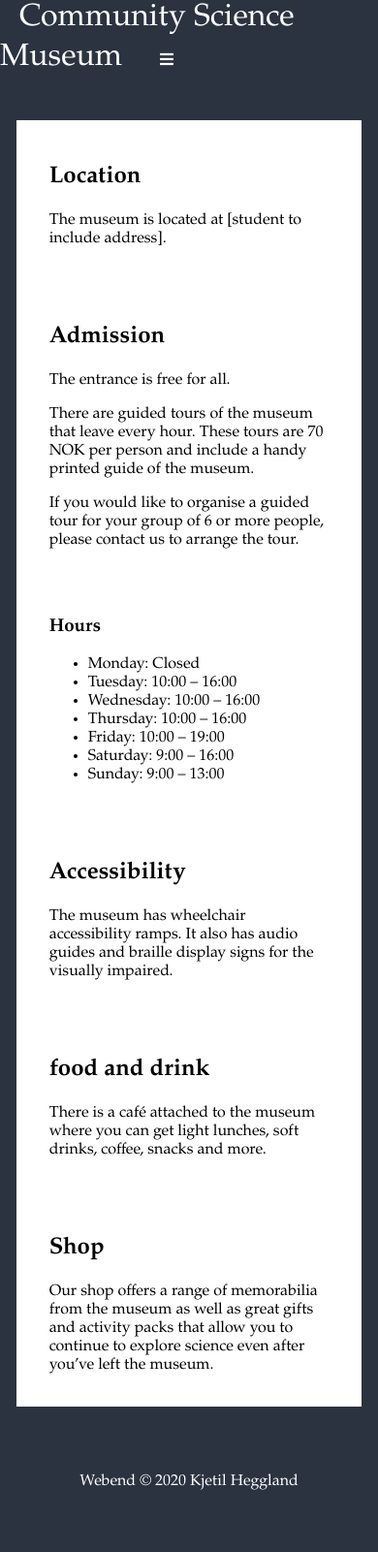
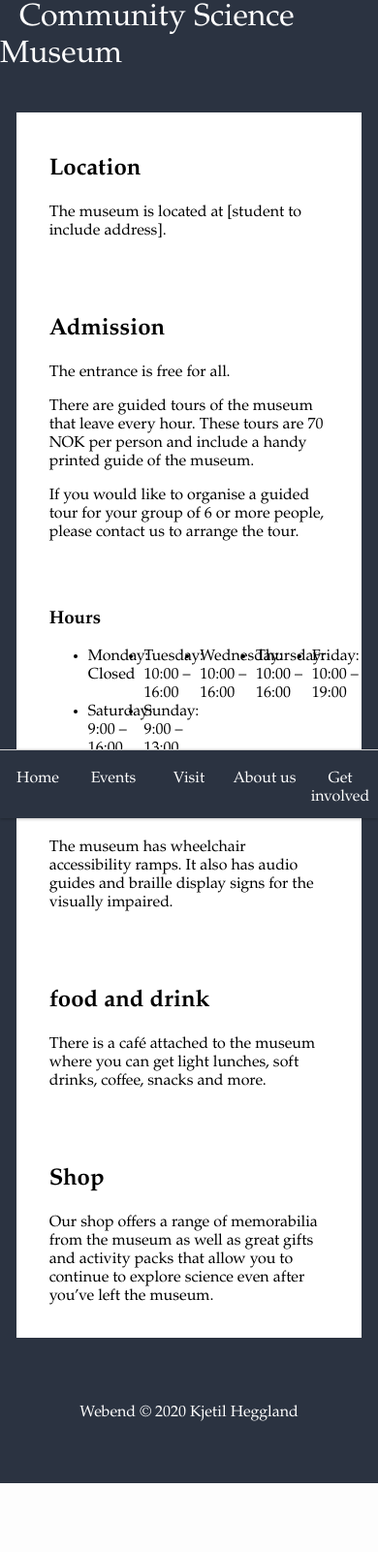
Before and after one commit to heggland/Community-Science-Museum, a PHP site: page /visit.php in a window 390 px wide. Shown: the whole page at 97% size. After the commit the page ends 1530 px from the top, so only its background shows below. Run offline with PHP 8.4, Linux system fonts and the light colour scheme; some libraries are stand-ins or nearby versions.

Commit message:
html css 2
mobile first design

```diff
--- a/about.php
+++ b/about.php
@@ -7,9 +7,9 @@
     <meta name="keywords" content=" ">
     <meta name="author" content=" ">
     <meta name="viewport" content="width=device-width, initial-scale=1.0">
-    <?php include_once 'includes\sheet.php'; ?>
+    <?php include_once 'sheet.php'; ?>
 </head>
-<?php include_once 'includes\header.php'; ?>
+<?php include_once 'header.php'; ?>
 
 <body>
 <div class="top"></div>
@@ -44,5 +44,5 @@
     <form></form>
 </div>
 </body>
-<?php include_once 'includes\footer.php'; ?>
+<?php include_once 'footer.php'; ?>
 </html>
--- a/assets/mystyle.css
+++ b/assets/mystyle.css
@@ -19,6 +19,7 @@ header {
     background-color: #2b3341;
     color:white;
 }
+
 header ul {
     margin: 0;
     padding: 0;
@@ -26,29 +27,53 @@ header ul {
     overflow: hidden;
     color:#fff;
     background-color: #2b3341;
+
 }
 header li a {
     display: block;
-    padding: 10px 50px;
     text-decoration: none;
     color:white;
     background-color: #2b3341;
+
 }
 
-header li a:hover {
+header li a:hover   {
     background-color: #000;
     font-weight: bold;
     cursor: pointer;
+    height: 70px;
 }
+
 
 header .button:hover {
     cursor: pointer;
 }
 
+nav  {
+    position: fixed;
+    border-top: 1px solid #ddd;
+    background: #2b3341;
+    display:inline;
+    border-top: 1px solid lightgray;
+    box-shadow: 0 1px 3px rgba(0,0,0,.25);
+    left: 0;
+    right: 0;
+    bottom: 0;
 
-nav {
-    display: none;
-    height: 65px;
+}
+
+ul {
+    height:70px;
+    width:100%;
+}
+
+li {
+    float:left;
+    width:20%;
+}
+
+a {
+    padding-top: 20px;
 }
 
 /* Page title */
@@ -57,26 +82,6 @@ nav {
     padding: 10px 20px;
     text-decoration: none;
     color:white;
-}
-
-/* Mobile navigation menu */
-.fa, .fas {
-    padding-top: 15px !important;
-}
-
-#hamburger-menu{
-    display: none;
-}
-
-#hamburger-menu:checked ~ nav {
-    display: block;
-    padding-bottom: 100px;
-
-}
-
-/* custum padding to the mobile navigation menu */
-.bread {
-    padding: 15px 15px;
 }
 
 
@@ -96,7 +101,7 @@ footer {
 /* first image with floating text on top */
 .text-box {
     position: absolute;
-    top: 40vh;
+    top: 30vh;
     left: 4vh;
     right: 4vh;
     color: white;
@@ -150,7 +155,6 @@ p {
 .scale0 {
     width: 100%;
 }
-
 
 /* center objects */
 .center {
--- a/events.php
+++ b/events.php
@@ -7,9 +7,9 @@
     <meta name="keywords" content=" ">
     <meta name="author" content=" ">
     <meta name="viewport" content="width=device-width, initial-scale=1.0">
-    <?php include_once 'includes\sheet.php'; ?>
+    <?php include_once 'sheet.php'; ?>
 </head>
-<?php include_once 'includes\header.php'; ?>
+<?php include_once 'header.php'; ?>
 
 <body>
 <div class="top"></div>
@@ -41,5 +41,5 @@
     </div>
 </div>
 </body>
-<?php include_once 'includes\footer.php'; ?>
+<?php include_once 'footer.php'; ?>
 </html>
--- /dev/null
+++ b/header.php
@@ -0,0 +1,14 @@
+<header>
+    <a href="index.php" class="title center">Community Science Museum</a>
+    <nav class="align-center">
+        <ul>
+            <ul>
+                <li><a href="index.php">Home</a></li>
+                <li><a href="events.php">Events</a></li>
+                <li><a href="visit.php">Visit</a></li>
+                <li><a href="about.php">About us</a></li>
+                <li><a href="involved.php">Get involved</a></li>
+            </ul>
+    </nav>
+
+</header>
--- a/includes/header.php
+++ /dev/null
@@ -1,16 +0,0 @@
-<header>
-
-
-    <a href="index.php" class="title">Community Science Museum</a>
-    <label for="hamburger-menu"><i class="fas fa-bars bread button"></i></label>
-    <input type="checkbox" id="hamburger-menu">
-    <nav>
-        <ul>
-            <li><a href="events.php">Events</a></li>
-            <li><a href="visit.php">Visit</a></li>
-            <li><a href="about.php">About us</a></li>
-            <li><a href="involved.php">Get involved</a></li>
-        </ul>
-    </nav>
-
-</header>
--- a/index.php
+++ b/index.php
@@ -7,9 +7,9 @@
     <meta name="keywords" content=" ">
     <meta name="author" content=" ">
     <meta name="viewport" content="width=device-width, initial-scale=1.0">
-    <?php include_once 'includes\sheet.php'; ?>
+    <?php include_once 'sheet.php'; ?>
 </head>
-<?php include_once 'includes\header.php'; ?>
+<?php include_once 'header.php'; ?>
 <body>
 
 <div class="text-box center">
@@ -74,5 +74,5 @@
     </div>
 </div>
 </body>
-<?php include_once 'includes\footer.php'; ?>
+<?php include_once 'footer.php'; ?>
 </html>
--- a/involved.php
+++ b/involved.php
@@ -7,9 +7,9 @@
     <meta name="keywords" content=" ">
     <meta name="author" content=" ">
     <meta name="viewport" content="width=device-width, initial-scale=1.0">
-    <?php include_once 'includes\sheet.php'; ?>
+    <?php include_once 'sheet.php'; ?>
 </head>
-<?php include_once 'includes\header.php'; ?>
+<?php include_once 'header.php'; ?>
 
 <body>
 <div class="top"></div>
@@ -49,5 +49,5 @@
 </div>
 
 </body>
-<?php include_once 'includes\footer.php'; ?>
+<?php include_once 'footer.php'; ?>
 </html>
--- a/visit.php
+++ b/visit.php
@@ -7,9 +7,9 @@
     <meta name="keywords" content=" ">
     <meta name="author" content=" ">
     <meta name="viewport" content="width=device-width, initial-scale=1.0">
-    <?php include_once 'includes\sheet.php'; ?>
+    <?php include_once 'sheet.php'; ?>
 </head>
-<?php include_once 'includes\header.php'; ?>
+<?php include_once 'header.php'; ?>
 
 <body>
 <div class="top"></div>
@@ -59,5 +59,5 @@
     </div>
 </div>
 </body>
-<?php include_once 'includes\footer.php'; ?>
+<?php include_once 'footer.php'; ?>
 </html>
```
Also changed, not shown: nav.php (added, +8 -0 lines), footer.php (renamed from includes/footer.php), sheet.php (renamed from includes/sheet.php).
